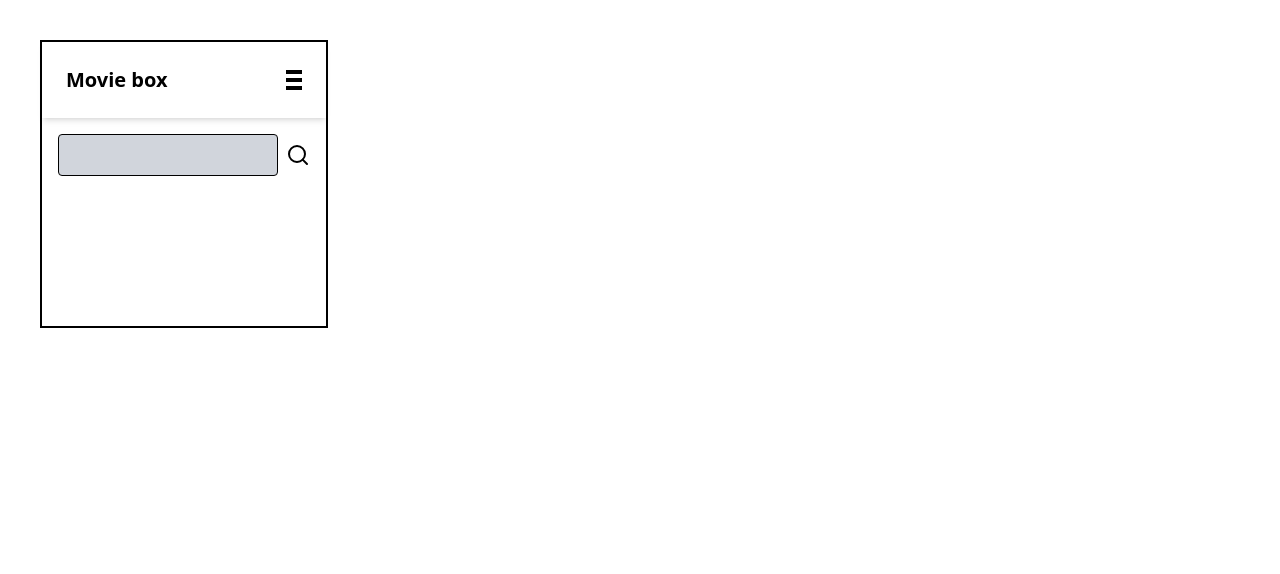
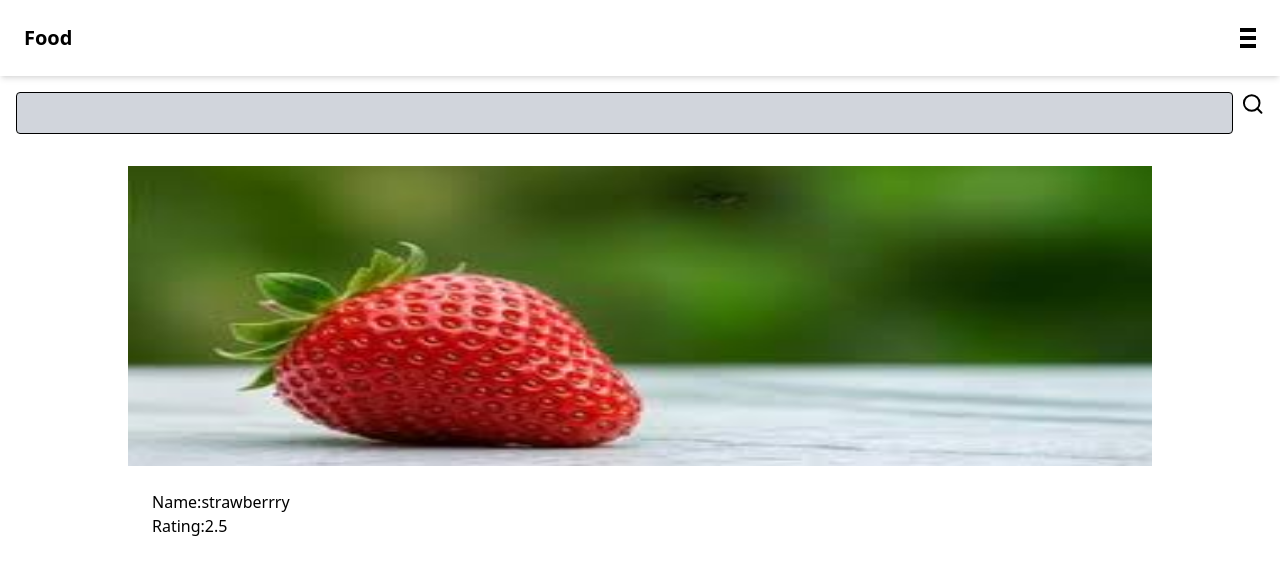
Before and after one commit to oyelowodavid20-art/mymovieapp, a React (Vite) app: page / in a window 1280 px wide. Shown: the top 574 px of the page. Built offline with nearby package versions, Linux system fonts and the light colour scheme.

Commit message:
added image

```diff
--- a/src/App.jsx
+++ b/src/App.jsx
@@ -1,12 +1,12 @@
-import Card from "./componet/Card";
 import Header from "./componet/Header";
 import Searchbar from "./componet/Searchbar";
+import RecipeCard from "./componet/RecipeCard";
 function App() {
   return (
-    <div className="border-2 w-72 h-72 items-center m-10">
+    <div className=" items-center ">
       <Header />
       <Searchbar />
-      <Card />
+      <RecipeCard />
     </div>
   );
 }
--- a/src/componet/Card.jsx
+++ /dev/null
@@ -1,6 +0,0 @@
-export default function Card(){
-    return(
-        <div>
-        </div>
-    )
-}
--- a/src/componet/Header.jsx
+++ b/src/componet/Header.jsx
@@ -1,7 +1,7 @@
 export default function Header() {
   return (
     <h2 className="flex justify-between p-6 shadow-md font-bold text-xl items-center  ">
-      Movie box
+      Food
       <button className="flex flex-col gap-1">
         <span className="bg-black w-4 h-1 inline-block"></span>
         <span className="bg-black w-4 h-1 inline-block"></span>
--- /dev/null
+++ b/src/componet/RecipeCard.jsx
@@ -0,0 +1,11 @@
+export default function RecipeCard() {
+  return (
+    <div className="w-[80%] mx-auto showdow-2xl">
+      <img src="./download.jpeg" alt="strawberry" className="w-full h-[300px] object-center object-fit" />
+      <div className="p-6">
+        <h2>Name:strawberrry</h2>
+        <h2>Rating:2.5</h2>
+      </div>
+    </div>
+  );
+}
--- a/src/componet/Searchbar.jsx
+++ b/src/componet/Searchbar.jsx
@@ -1,9 +1,9 @@
 import { Search } from "lucide-react";
 export default function Searchbar() {
   return (
-    <div className="flex p-4 gap-2  items-center ">
-        <input type="text" className="w-full border p-2 rounded bg-gray-300 outline-none"/>
-       <button> <Search /> </button>
+    <div className="flex p-4 gap-2  mb-4  ">
+        <input type="text" className="w-full border p-2 rounded bg-gray-300"/>
+        <Search />
     </div>
   );
 }
```
Also changed, not shown: public/download.jpeg (added).
